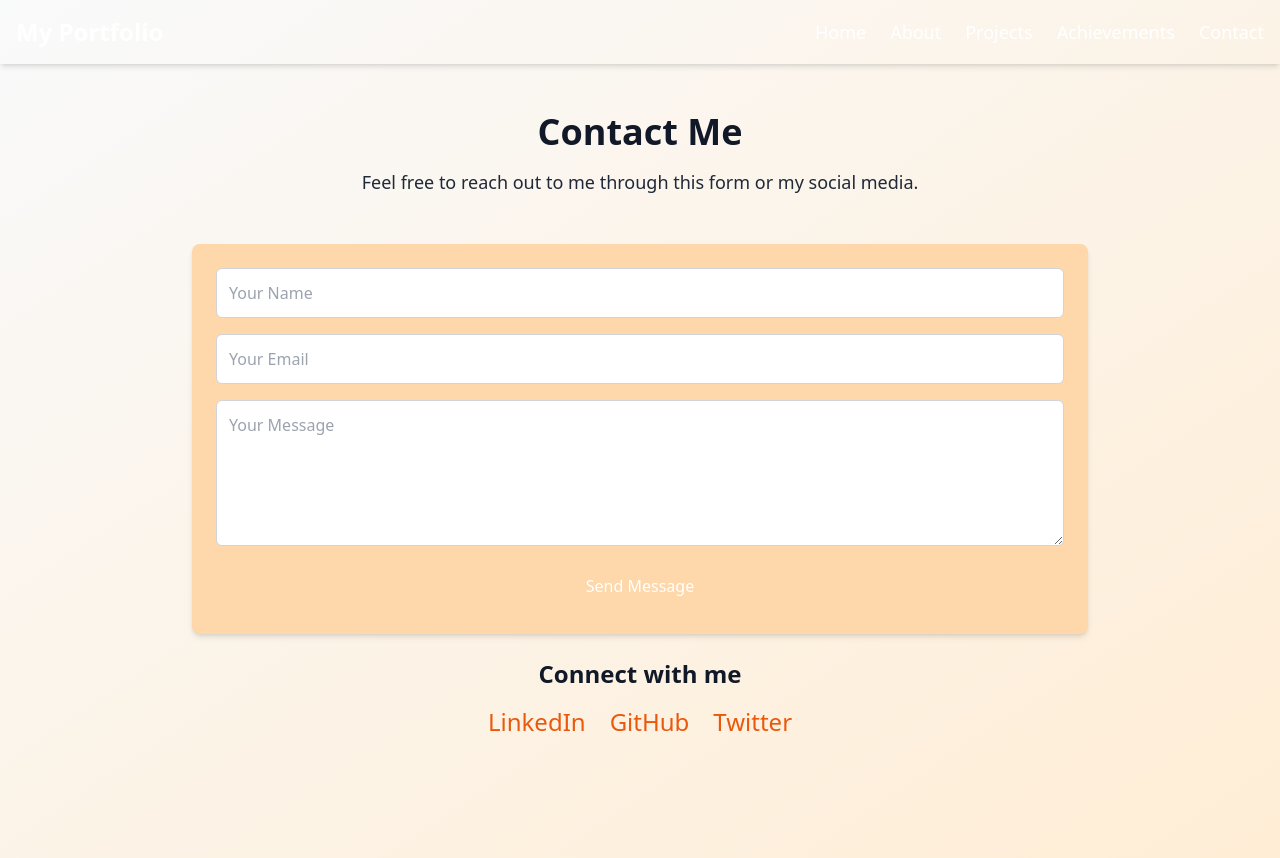
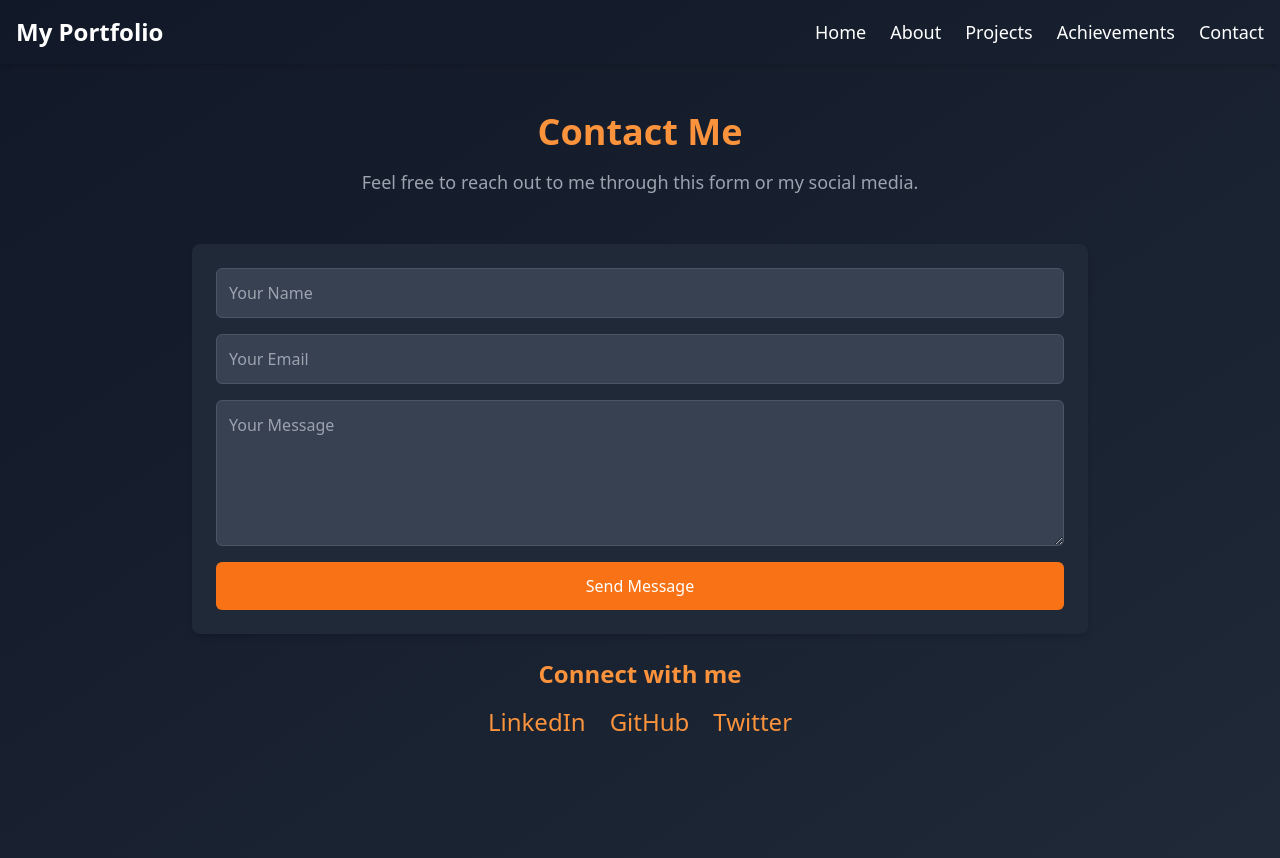
Before and after one commit to MritunjayMukherjee/portfolio, a plain HTML site: page contact.html in a window 1280 px wide. Drawn offline with nearby package versions, Linux system fonts and the light colour scheme.

Commit message:
Update contact.html

```diff
--- a/contact.html
+++ b/contact.html
@@ -6,47 +6,47 @@
     <title>Contact</title>
     <script src="https://cdn.tailwindcss.com"></script>
 </head>
-<body class="bg-gradient-to-br from-gray-50 to-orange-100 text-gray-900">
+<body class="bg-gradient-to-br from-gray-900 to-gray-800 text-gray-200">
     <!-- Navbar -->
-    <nav class="bg-brown-700 text-white p-4 flex justify-between items-center shadow-md">
+    <nav class="bg-brown-900 text-white p-4 flex justify-between items-center shadow-md">
         <h1 class="text-2xl font-bold">My Portfolio</h1>
         <ul class="flex space-x-6 text-lg">
-            <li><a href="index.html" class="hover:text-orange-300">Home</a></li>
-            <li><a href="about.html" class="hover:text-orange-300">About</a></li>
-            <li><a href="projects.html" class="hover:text-orange-300">Projects</a></li>
-            <li><a href="achievements.html" class="hover:text-orange-300">Achievements</a></li>
-            <li><a href="contact.html" class="hover:text-orange-300">Contact</a></li>
+            <li><a href="index.html" class="hover:text-orange-400">Home</a></li>
+            <li><a href="about.html" class="hover:text-orange-400">About</a></li>
+            <li><a href="projects.html" class="hover:text-orange-400">Projects</a></li>
+            <li><a href="achievements.html" class="hover:text-orange-400">Achievements</a></li>
+            <li><a href="contact.html" class="hover:text-orange-400">Contact</a></li>
         </ul>
     </nav>
 
     <!-- Contact Section -->
     <section class="max-w-4xl mx-auto text-center p-12">
-        <h2 class="text-4xl font-bold text-brown-700">Contact Me</h2>
-        <p class="text-lg text-gray-800 mt-4">Feel free to reach out to me through this form or my social media.</p>
+        <h2 class="text-4xl font-bold text-orange-400">Contact Me</h2>
+        <p class="text-lg text-gray-400 mt-4">Feel free to reach out to me through this form or my social media.</p>
     </section>
 
     <!-- Contact Form -->
-    <section class="max-w-4xl mx-auto p-6 bg-orange-200 shadow-md rounded-lg">
+    <section class="max-w-4xl mx-auto p-6 bg-gray-800 shadow-md rounded-lg">
         <form action="#" method="POST" class="flex flex-col space-y-4">
-            <input type="text" name="name" placeholder="Your Name" class="p-3 rounded-md border border-gray-300 focus:outline-none focus:ring-2 focus:ring-orange-500">
-            <input type="email" name="email" placeholder="Your Email" class="p-3 rounded-md border border-gray-300 focus:outline-none focus:ring-2 focus:ring-orange-500">
-            <textarea name="message" placeholder="Your Message" rows="5" class="p-3 rounded-md border border-gray-300 focus:outline-none focus:ring-2 focus:ring-orange-500"></textarea>
-            <button type="submit" class="bg-brown-700 text-white py-3 rounded-md hover:bg-brown-800">Send Message</button>
+            <input type="text" name="name" placeholder="Your Name" class="p-3 rounded-md bg-gray-700 text-white border border-gray-600 focus:outline-none focus:ring-2 focus:ring-orange-500">
+            <input type="email" name="email" placeholder="Your Email" class="p-3 rounded-md bg-gray-700 text-white border border-gray-600 focus:outline-none focus:ring-2 focus:ring-orange-500">
+            <textarea name="message" placeholder="Your Message" rows="5" class="p-3 rounded-md bg-gray-700 text-white border border-gray-600 focus:outline-none focus:ring-2 focus:ring-orange-500"></textarea>
+            <button type="submit" class="bg-orange-500 text-white py-3 rounded-md hover:bg-orange-600">Send Message</button>
         </form>
     </section>
 
     <!-- Social Media Links -->
     <section class="max-w-4xl mx-auto text-center p-6">
-        <h3 class="text-2xl font-semibold text-brown-700">Connect with me</h3>
+        <h3 class="text-2xl font-semibold text-orange-400">Connect with me</h3>
         <div class="flex justify-center space-x-6 mt-4">
-            <a href="#" class="text-orange-600 text-2xl hover:text-orange-800">LinkedIn</a>
-            <a href="#" class="text-orange-600 text-2xl hover:text-orange-800">GitHub</a>
-            <a href="#" class="text-orange-600 text-2xl hover:text-orange-800">Twitter</a>
+            <a href="#" class="text-orange-400 text-2xl hover:text-orange-600">LinkedIn</a>
+            <a href="#" class="text-orange-400 text-2xl hover:text-orange-600">GitHub</a>
+            <a href="#" class="text-orange-400 text-2xl hover:text-orange-600">Twitter</a>
         </div>
     </section>
 
     <!-- Footer -->
-    <footer class="bg-brown-700 text-white text-center p-6 mt-12">
+    <footer class="bg-brown-900 text-white text-center p-6 mt-12">
     </footer>
 </body>
 </html>
```
